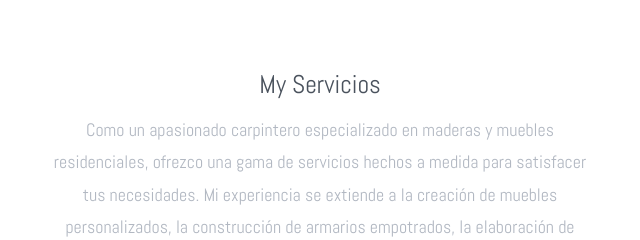
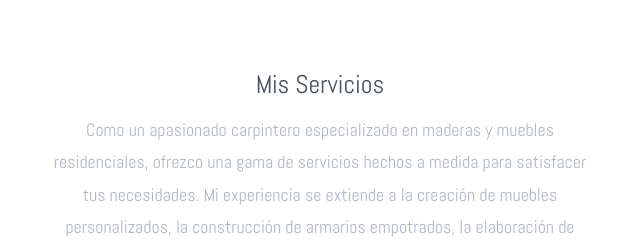
Before and after one commit to MontesyMaderas/MontesyMaderas.github.io, a website: page services.html in a window 1280 px wide. Shown: the part 204-444 px from the top of the page, 320-960 px from the left. Drawn offline with Linux system fonts and the light colour scheme; files whose address does not match are found by name.

Commit message:
Update 'my' services.html

```diff
--- a/services.html
+++ b/services.html
@@ -55,7 +55,7 @@
     <div class="container">
       <div class="row">
         <div class="col-md-6 col-md-offset-3 mb80 text-center probootstrap-animate">
-          <h2>My Servicios</h2>
+          <h2>Mis Servicios</h2>
           <p>Como un apasionado carpintero especializado en maderas y muebles residenciales, ofrezco una gama de servicios hechos a medida para satisfacer tus necesidades. Mi experiencia se extiende a la creación de muebles personalizados, la construcción de armarios empotrados, la elaboración de escaleras de madera a medida, la instalación de techos de madera y la fabricación de puertas únicas. Cada proyecto se realiza con atención meticulosa al detalle y un compromiso con la calidad y la durabilidad. Permíteme transformar tu hogar con la calidez y belleza de la madera hecha a mano.</p>
         </div>
       </div>
```
